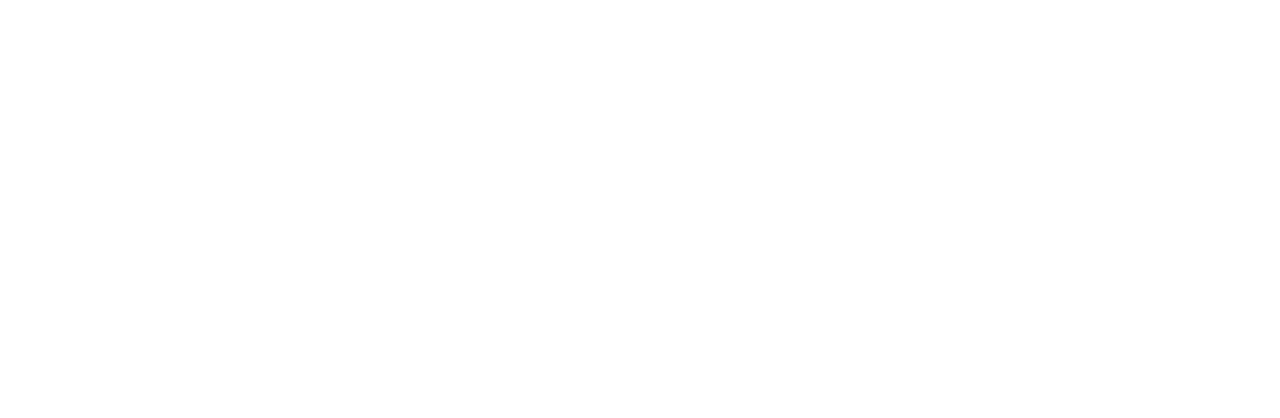
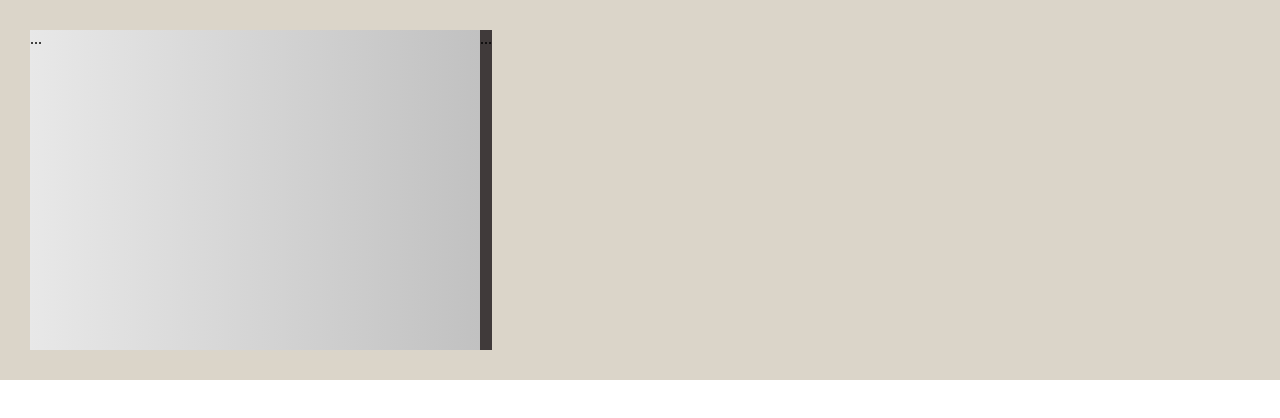
Before and after one commit to deivinho007/Simulador-de-urna-em-javascript, a plain HTML site: page index.html in a window 1280 px wide. Drawn offline with Linux system fonts and the light colour scheme.

Commit message:
construindo a tela

```diff
--- /dev/null
+++ b/css/syle.css
@@ -0,0 +1,19 @@
+body{
+    margin: 0;
+}
+
+.urna{
+    background-color: #dbd5c9;
+    padding: 30px;
+    display: flex;
+}
+
+.tela{
+    width: 450px;
+    height: 320px;
+    background: linear-gradient(to right,#e8e8e8,#c1c1c1);
+}
+
+.teclado{
+  background-color: #403a3a;
+}
--- a/index.html
+++ b/index.html
@@ -3,9 +3,17 @@
 <head>
     <meta charset="UTF-8">
     <meta name="viewport" content="width=device-width, initial-scale=1.0">
-    <title>Urnajs</title>
+    <title>Urna Eletrônica</title>
+    <link rel="stylesheet" href="css/syle.css">
 </head>
 <body>
-
+    <div class="urna">
+        <div class="tela">
+             ...
+        </div>
+        <div class="teclado">
+            ...
+        </div>
+    </div>
 </body>
 </html>
```
